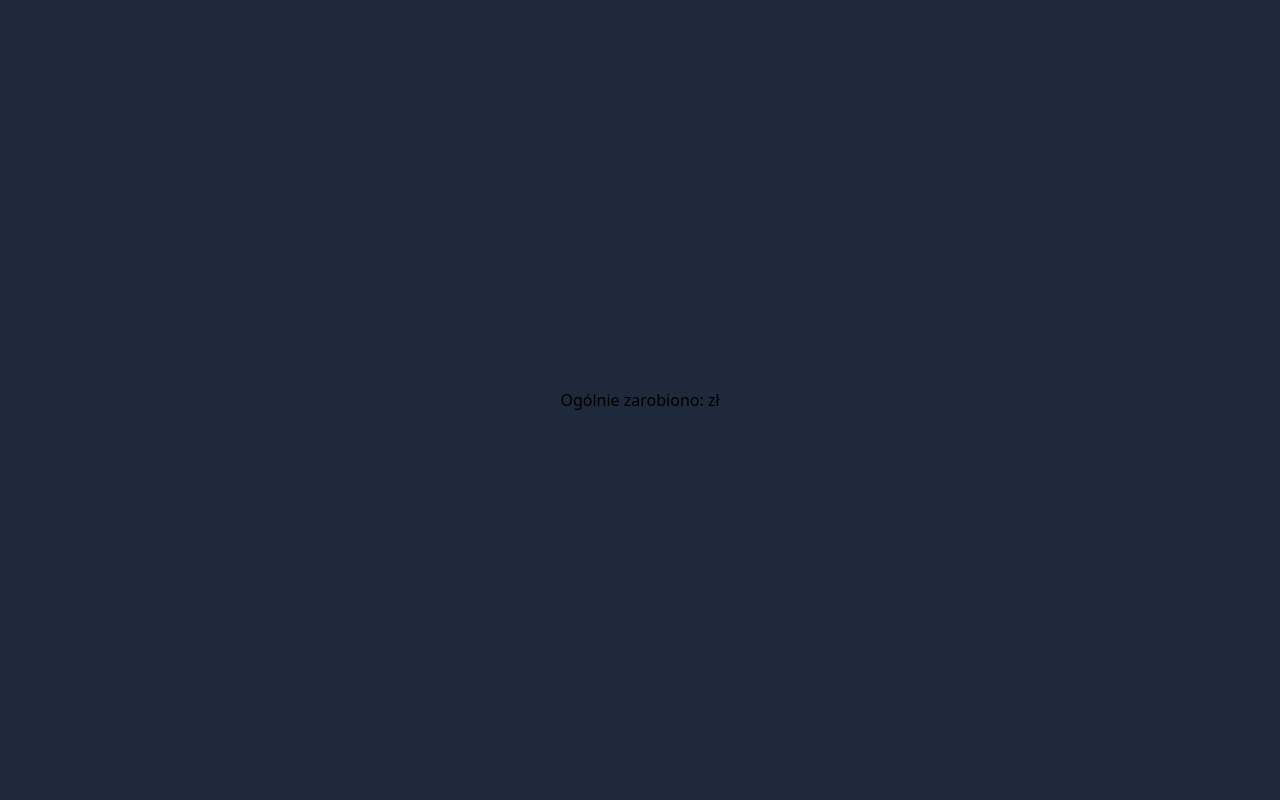
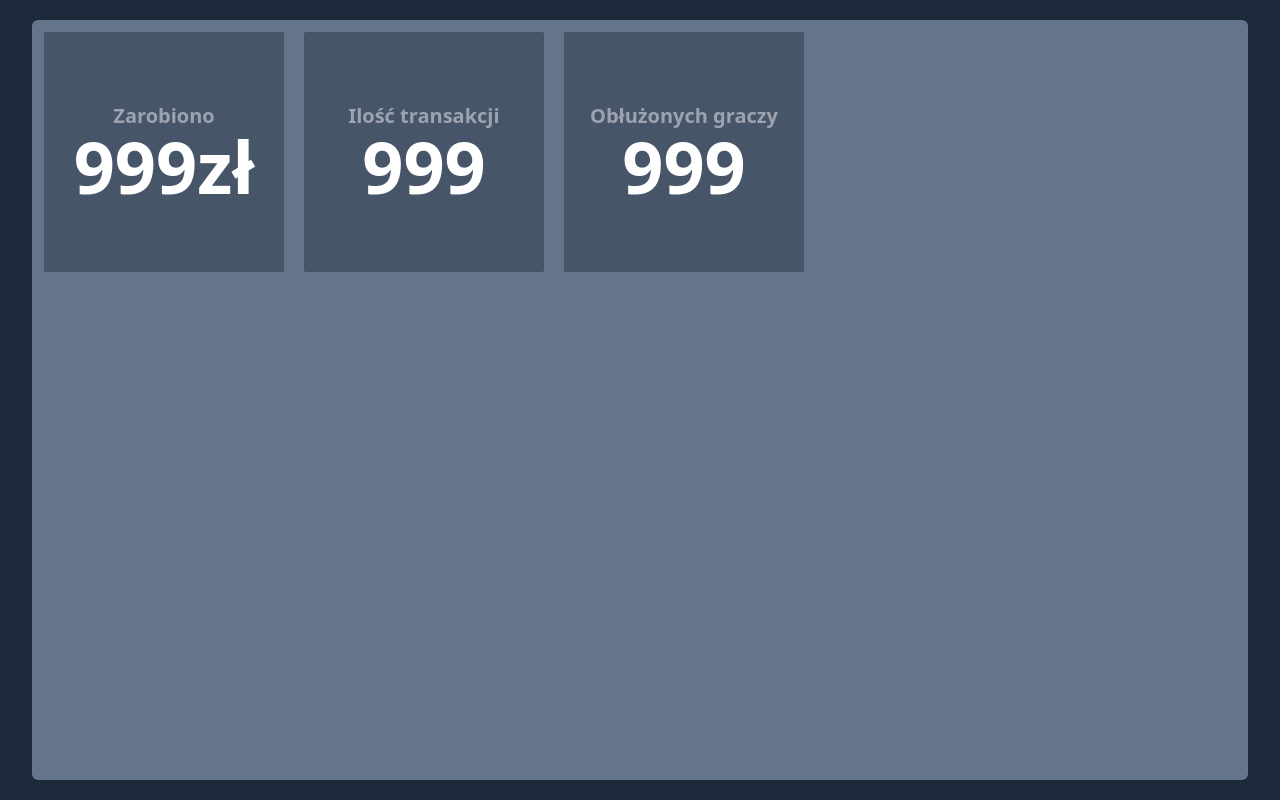
Before and after one commit to Tems-py/vishop-stats, a React (Create React App) app: page / in a window 1280 px wide. Both pictures are taken after typing "Sample" into the empty fields and a click on the input "Potwierdź". Built offline with nearby package versions, Linux system fonts and the light colour scheme; no server answers.

Commit message:
first fetch

```diff
--- a/package.json
+++ b/package.json
@@ -6,6 +6,7 @@
     "@testing-library/jest-dom": "^5.17.0",
     "@testing-library/react": "^13.4.0",
     "@testing-library/user-event": "^13.5.0",
+    "axios": "^1.6.5",
     "react": "^18.2.0",
     "react-dom": "^18.2.0",
     "react-scripts": "5.0.1",
--- a/src/components/App.js
+++ b/src/components/App.js
@@ -1,15 +1,36 @@
 import { useState } from "react";
 import InputToken from "./InputToken";
+import axios from "axios";
 import Stats from "./stats/Stats";
 import "./App.css";
 
 function App() {
     const [token, setToken] = useState(null);
+    const [data, setData] = useState(null);
+
+    const submitToken = token => {
+        setToken(token);
+        fetchData();
+    };
+
+    function fetchData() {
+        setData(
+            fetch(
+                "https://dev123.vishop.pl/panel/shops/23/payments_history/?page=1&search=&ordering=-created_at&exclude_status=waiting&server=",
+                {
+                    headers: {
+                        Authorization:
+                            "eyJ0eXAiOiJKV1QiLCJhbGciOiJIUzI1NiJ9.eyJ0b2tlbiI6IjkyNzUyODA1MDI0NDA2MzI1MyIsImV4cCI6MTcwNTY0MTE0OH0.LGGKlPLH4r1_wE7-1ccwqoiuUK3jILR-HpUGhQK0a0s"
+                    }
+                }
+            ).data
+        );
+    }
 
     return (
         <div className="bg-slate-800 w-screen h-screen flex items-center justify-center">
-            {token === null && <InputToken setToken={setToken} />}
-            {token !== null && <Stats token={token} />}
+            {token === null && <InputToken setToken={submitToken} />}
+            {token !== null && <Stats data={data} />}
         </div>
     );
 }
--- /dev/null
+++ b/src/components/stats/GeneralStats.js
@@ -0,0 +1,14 @@
+import React from "react";
+import StatCardBig from "./StatCardBig";
+
+const GeneralStats = () => {
+    return (
+        <div className="flex flex-row gap-5">
+            <StatCardBig text="Zarobiono" value="999zł" />
+            <StatCardBig text="Ilość transakcji" value="999" />
+            <StatCardBig text="Obłużonych graczy" value="999" />
+        </div>
+    );
+};
+
+export default GeneralStats;
--- /dev/null
+++ b/src/components/stats/StatCardBig.js
@@ -0,0 +1,18 @@
+import React from "react";
+
+const StatCardBig = props => {
+    return (
+        <div>
+            <div className="w-60 h-60 bg-slate-600 p-1 rounded-sm text-center flex flex-col items-center justify-center">
+                <h3 className="font-bold text-gray-400 text-xl">
+                    {props.text}
+                </h3>
+                <h1 className="font-bold text-white text-7xl h-min">
+                    {props.value}
+                </h1>
+            </div>
+        </div>
+    );
+};
+
+export default StatCardBig;
--- a/src/components/stats/Stats.js
+++ b/src/components/stats/Stats.js
@@ -1,9 +1,11 @@
 import React from "react";
+import GeneralStats from "./GeneralStats";
 
 const Stats = props => {
+    console.log(props.data);
     return (
-        <div>
-            <div>Ogólnie zarobiono: {props.totalEarned} zł</div>
+        <div className="w-[95%] h-[95%] bg-slate-500  p-3 rounded-md ">
+            <GeneralStats />
         </div>
     );
 };
```
Also changed, not shown: 1 other file (tests, documents, lock files or other folders).
